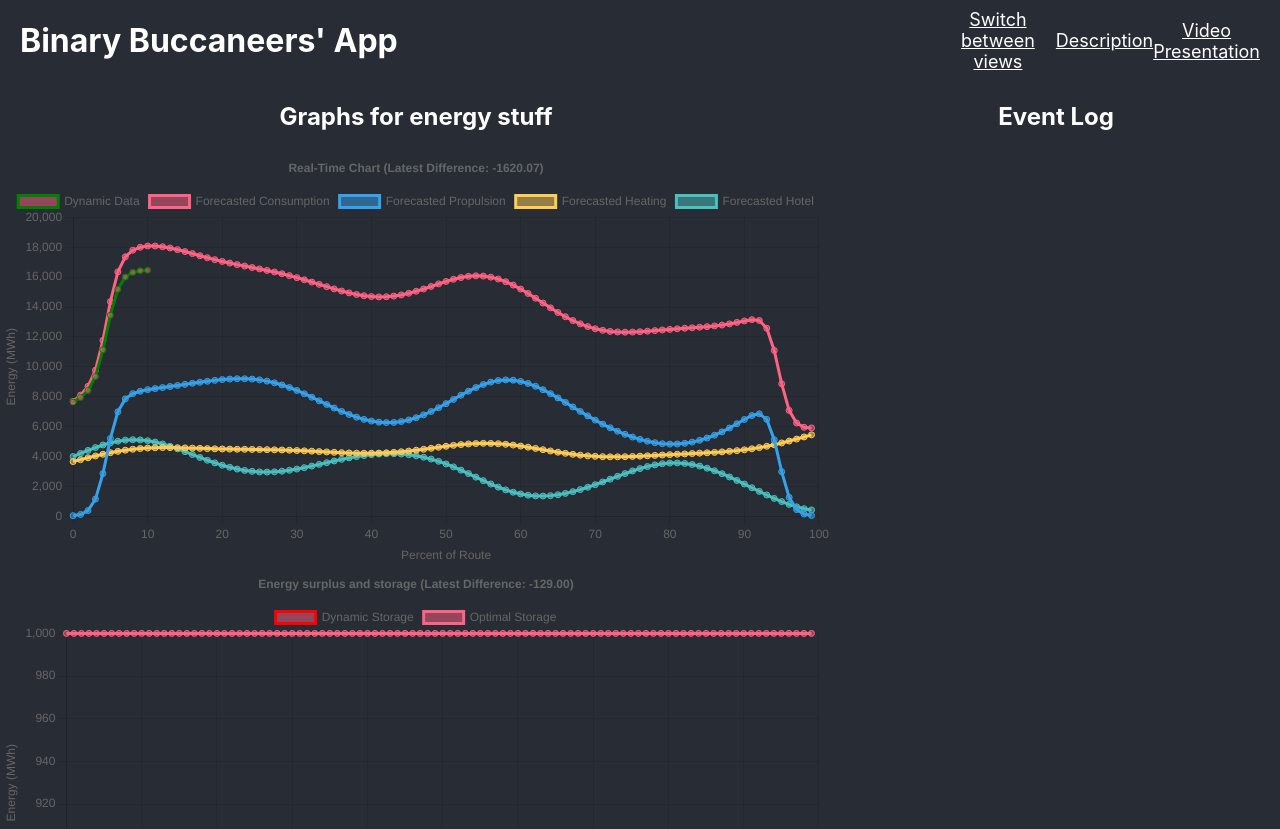
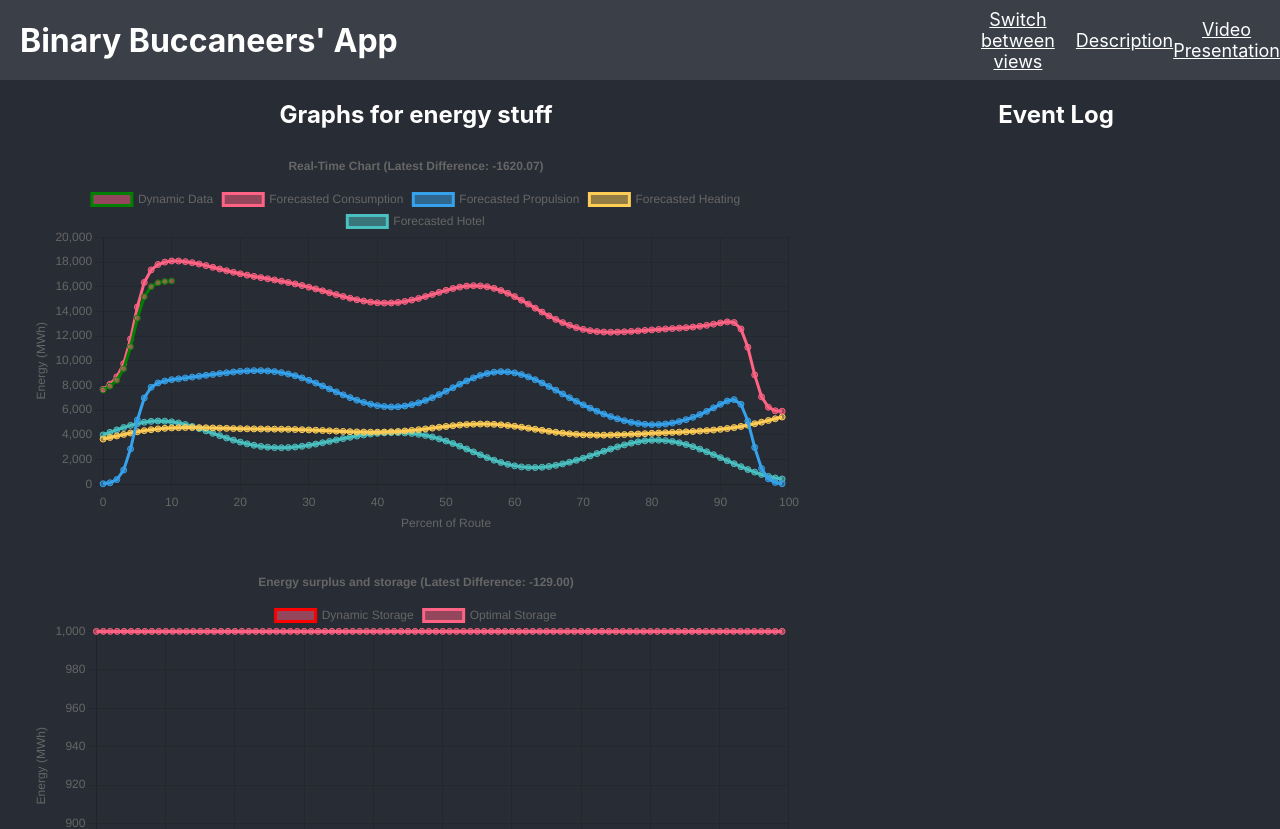
Before and after one commit to automatether/penguin-pilot, a React (Create React App) app in the folder client/: page / in a window 1280 px wide. Shown: the top 829 px of the page. Built offline with nearby package versions, Linux system fonts and the light colour scheme.

Commit message:
css update

```diff
--- a/client/src/App.css
+++ b/client/src/App.css
@@ -1,18 +1,6 @@
 .App {
     background-color: #282c34;
     text-align: center;
-}
-
-.App-header {
-    /*this is the header, where we show the name of the app at the very left and the nav elements at the very right*/
-    display: flex;
-    justify-content: space-between;
-    align-items: center;
-    background-color: #282c34;
-    margin: 0 20px 0 20px;
-    min-height: 5vh;
-    font-size: calc(10px + 2vmin);
-    color: white;
 }
 
 #page-container {
@@ -21,7 +9,30 @@
 }
 
 #content-wrap {
+    padding-top: 5rem; /* Header height */
     padding-bottom: 2.5rem; /* Footer height */
+}
+
+.App-header {
+    position: fixed;
+    top: 0;
+    width: 100%; /* Set width to 100% to span the entire viewport */
+    height: 5rem;
+    display: flex;
+    justify-content: space-between;
+    align-items: center;
+    background-color: #3a3f48;
+    padding: 0 20px;
+    font-size: calc(10px + 2vmin);
+    color: white;
+}
+
+#nav-bar {
+    display: flex;
+    justify-content: space-between;
+    align-items: center;
+    width: 25%;
+    margin-right: 20px; /* Adjust the margin as needed to move the navbar to the right */
 }
 
 #footer {
@@ -50,15 +61,6 @@ h1 {
 h2 {
     /*this is the name of the page*/
     font-size: x-large;
-}
-
-#nav-bar {
-    /*this is the nav element, where we show the links to the different pages*/
-    /*the links are shown in a row, with a space between them*/
-    display: flex;
-    justify-content: space-between;
-    align-items: center;
-    width: 25vw;
 }
 
 a {
@@ -104,6 +106,7 @@ a {
 #canvas-element {
     /*this is the canvas where the charts are drawn*/
     background-color: #282c34;
+    margin: 0 30px 30px 30px;
     height: 20vh;
     width: 20vw;
 }
```
